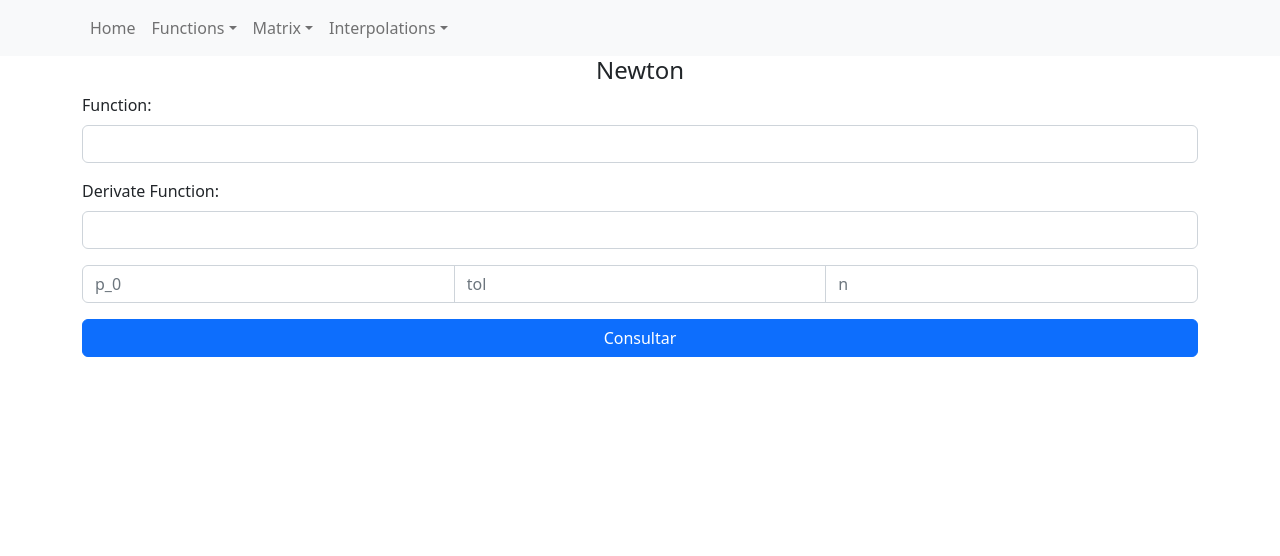
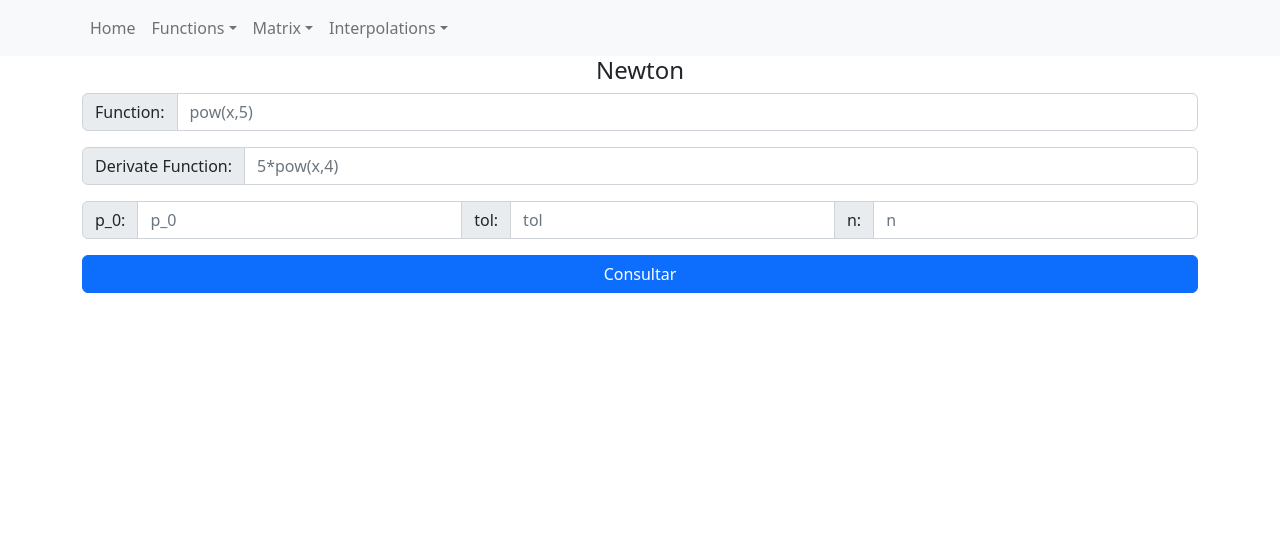
Before and after one commit to bened18/numerical-analysis, a Django app: template public/templates/functions/newton.html in a window 1280 px wide. Shown: the top 556 px of the page. Run offline with Django 4.2, Linux system fonts and the light colour scheme; the template is opened without the code that fills it, so the values that code supplies are empty.

Commit message:
newton input group

```diff
--- a/public/templates/functions/newton.html
+++ b/public/templates/functions/newton.html
@@ -16,22 +16,28 @@
         <h4>Newton</h4>
     </div>
 
-    <form method="GET" id="function_incrementalsearch_form">
+    <form method="GET">
         {% csrf_token %}
-        <div class="mb-3">
-            <label for="function" class="form-label">Function:</label>
-            <input class="form-control" type="text" id="function" name="f">
+
+        <div class="input-group mb-3">
+            <span class="input-group-text" id="function">Function:</span>
+            <input name="f" type="text" class="form-control" placeholder="pow(x,5)" aria-describedby="function">
         </div>
 
-        <div class="mb-3">
-            <label for="dfunction" class="form-label">Derivate Function:</label>
-            <input class="form-control" type="text" id="dfunction" name="df">
+        <div class="input-group mb-3">
+            <span class="input-group-text" id="dffunction">Derivate Function:</span>
+            <input name="df" type="text" class="form-control" placeholder="5*pow(x,4)" aria-describedby="dffunction">
         </div>
 
         <div class="input-group">
-            <input type="text" class="form-control" placeholder="p_0" id="function_falserule_p_0" name="p_0">
-            <input type="text" class="form-control" placeholder="tol" id="function_falserule_tol" name="tol">
-            <input type="text" class="form-control" placeholder="n" id="function_falserule_n" name="n">
+            <span class="input-group-text" id="a">p_0:</span>
+            <input name="p_0" type="text" class="form-control" placeholder="p_0" aria-describedby="p_0">
+
+            <span class="input-group-text" id="tol">tol:</span>
+            <input name="tol" type="text" class="form-control" placeholder="tol" aria-describedby="tol">
+
+            <span class="input-group-text" id="n">n:</span>
+            <input name="n" type="text" class="form-control" placeholder="n" aria-describedby="n">
         </div>
 
         <div class="d-grid gap-2 mt-3">
@@ -40,13 +46,13 @@
     </form>
 
     {% if result %}
-        <div class="card mt-2">
-            <div class="card-body">
-                <p>{{ result }}</p>
-            </div>
+    <div class="card mt-2">
+        <div class="card-body">
+            <p>{{ result }}</p>
         </div>
+    </div>
 
-        {{ result_table | safe }}
+    {{ result_table | safe }}
     {% endif %}
 
 </div>
```
